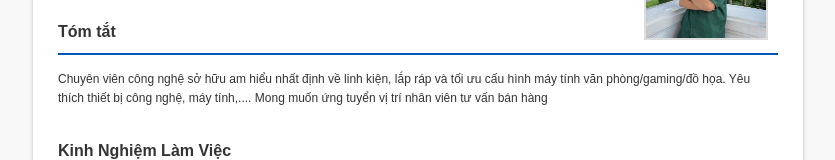
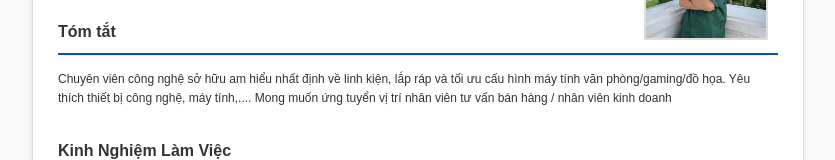
Before and after one commit to subzeroproject/overall-cv-3, a plain HTML site: page index.html in a window 1280 px wide. Shown: the part 121-281 px from the top of the page, without its empty margins (222-1057 px from the left). Drawn offline with Linux system fonts and the light colour scheme.

Commit message:
Update index.html

```diff
--- a/index.html
+++ b/index.html
@@ -149,7 +149,7 @@
 
         <section class="section">
             <h2 class="section-title">Tóm tắt</h2>
-            <p class="text"> Chuyên viên công nghệ sở hữu am hiểu nhất định về linh kiện, lắp ráp và tối ưu cấu hình máy tính văn phòng/gaming/đồ họa. Yêu thích thiết bị công nghệ, máy tính,.... Mong muốn ứng tuyển vị trí nhân viên tư vấn bán hàng</p>
+            <p class="text"> Chuyên viên công nghệ sở hữu am hiểu nhất định về linh kiện, lắp ráp và tối ưu cấu hình máy tính văn phòng/gaming/đồ họa. Yêu thích thiết bị công nghệ, máy tính,.... Mong muốn ứng tuyển vị trí nhân viên tư vấn bán hàng / nhân viên kinh doanh</p>
         </section>
 
         <section class="section">
```
